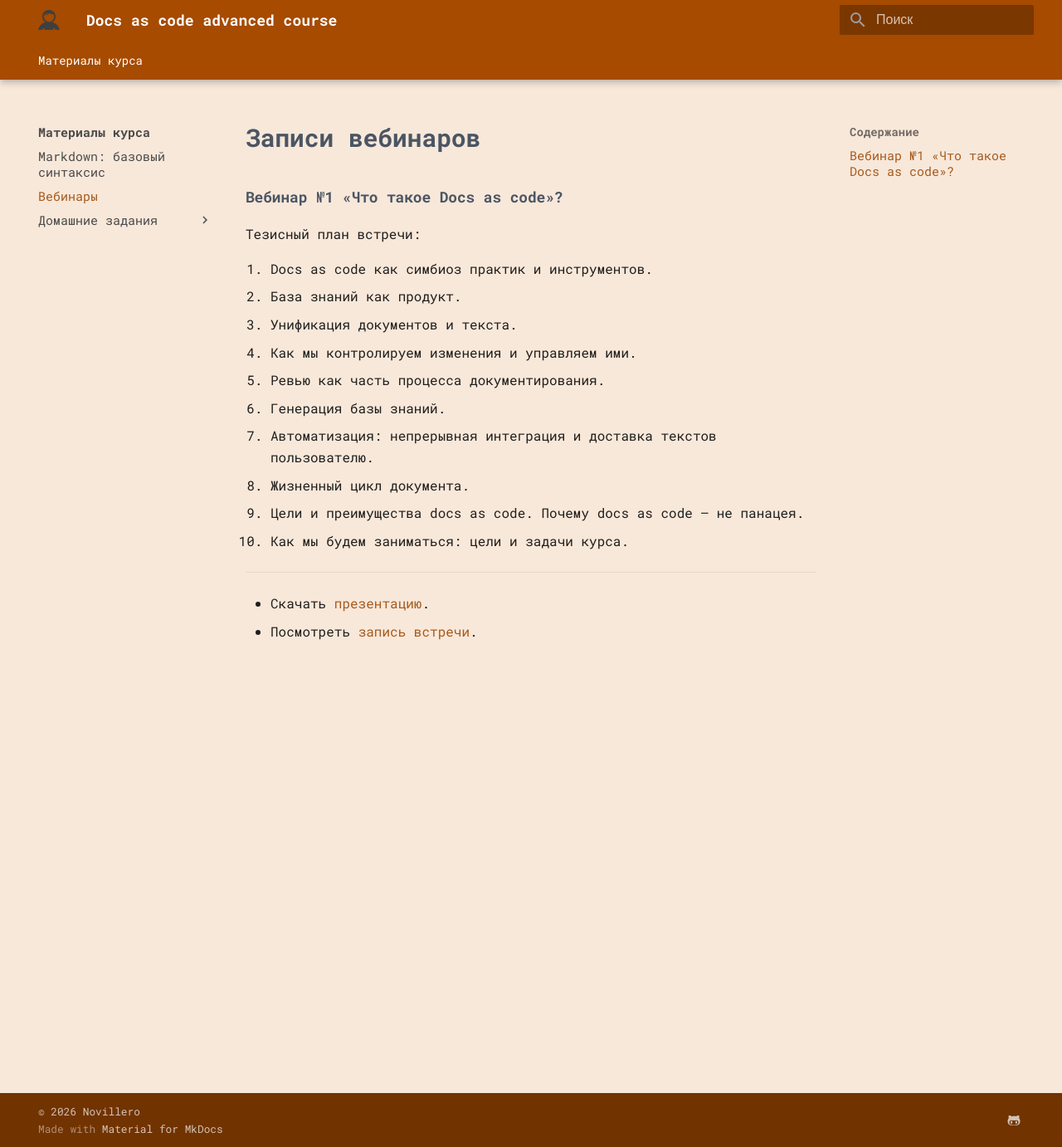
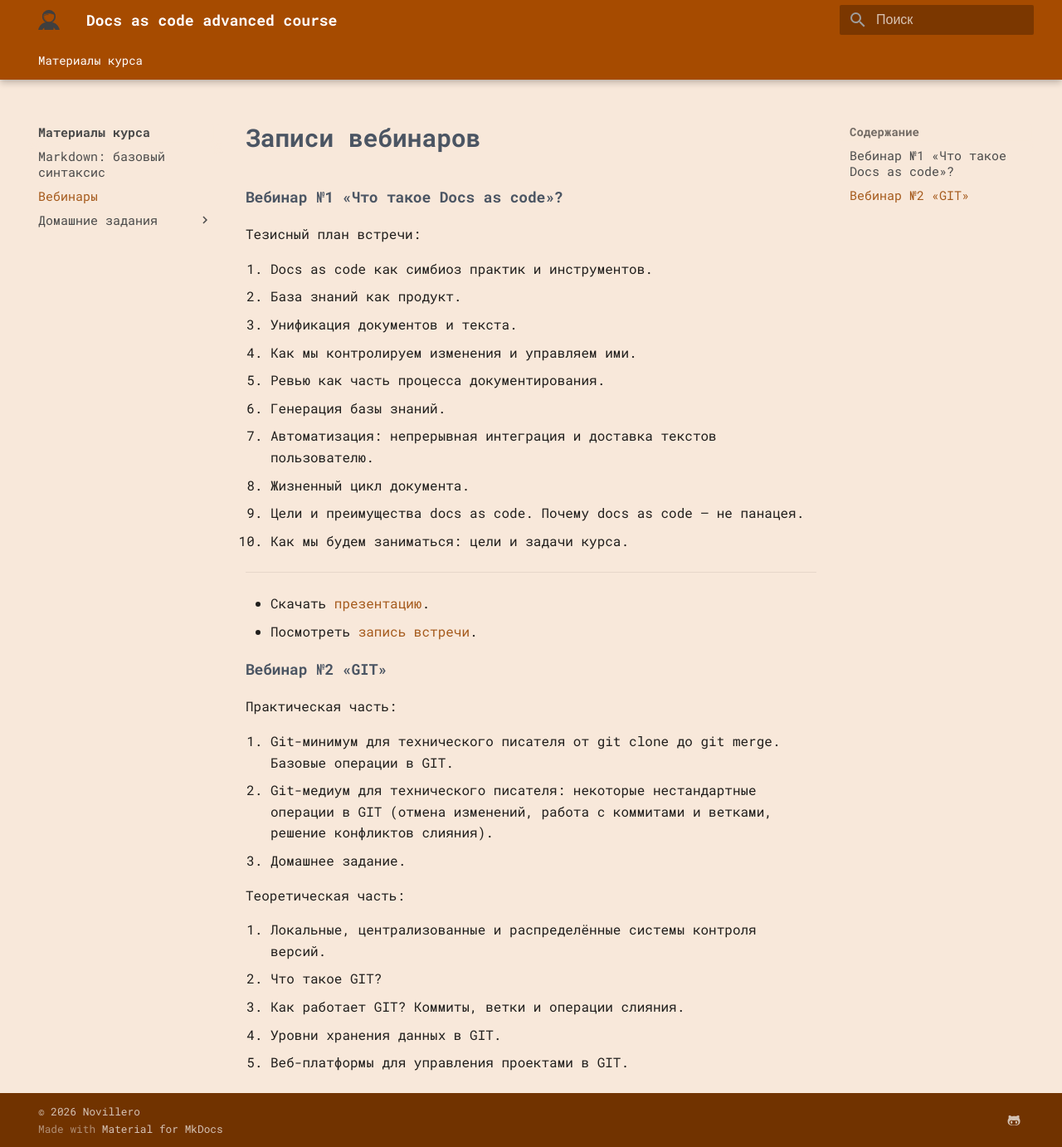
Before and after one commit to novillero/dac-adv-2, an MkDocs documentation site: the page built from docs/meetings.md, in a window 1280 px wide and 1382 px high. Shown: the whole window at 83% size. Built offline with MkDocs 1.6.1 and Material for MkDocs 9.7.7, drawn with Linux system fonts in a browser that asks for light colours; some web fonts are replaced.

Commit message:
update webinar GIT

```diff
--- a/docs/meetings.md
+++ b/docs/meetings.md
@@ -19,3 +19,19 @@
 
 * Скачать [презентацию](./original-docs/meeting-1.pdf){target=_blank}.
 * Посмотреть [запись встречи](https://disk.yandex.ru/i/6adtlhvipQsaWw){target=_blank}.
+
+#### Вебинар №2 «GIT»
+
+Практическая часть:
+
+1. Git-минимум для технического писателя от git clone до git merge. Базовые операции в GIT.
+2. Git-медиум для технического писателя: некоторые нестандартные операции в GIT (отмена изменений, работа с коммитами и ветками, решение конфликтов слияния).
+3. Домашнее задание.
+
+Теоретическая часть:
+
+1. Локальные, централизованные и распределённые системы контроля версий.
+2. Что такое GIT?
+3. Как работает GIT? Коммиты, ветки и операции слияния.
+4. Уровни хранения данных в GIT.
+5. Веб-платформы для управления проектами в GIT.
```
